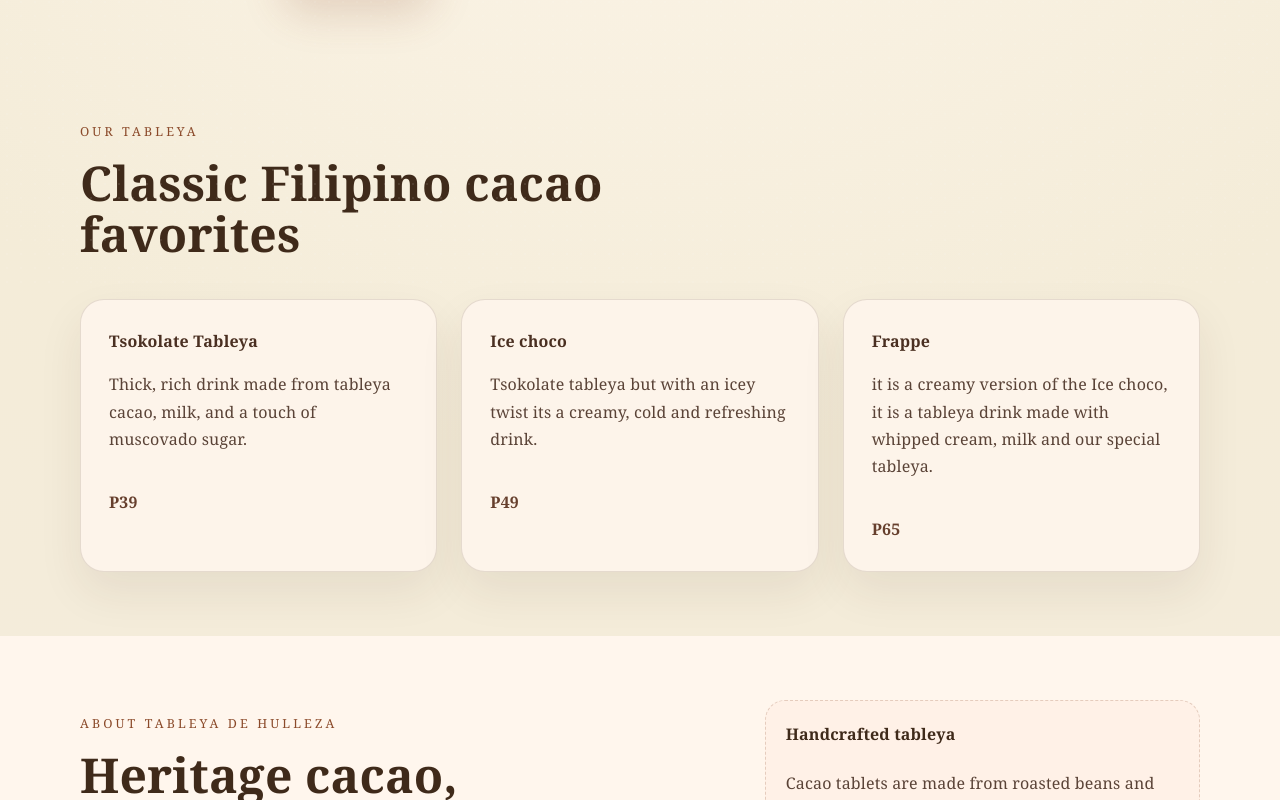
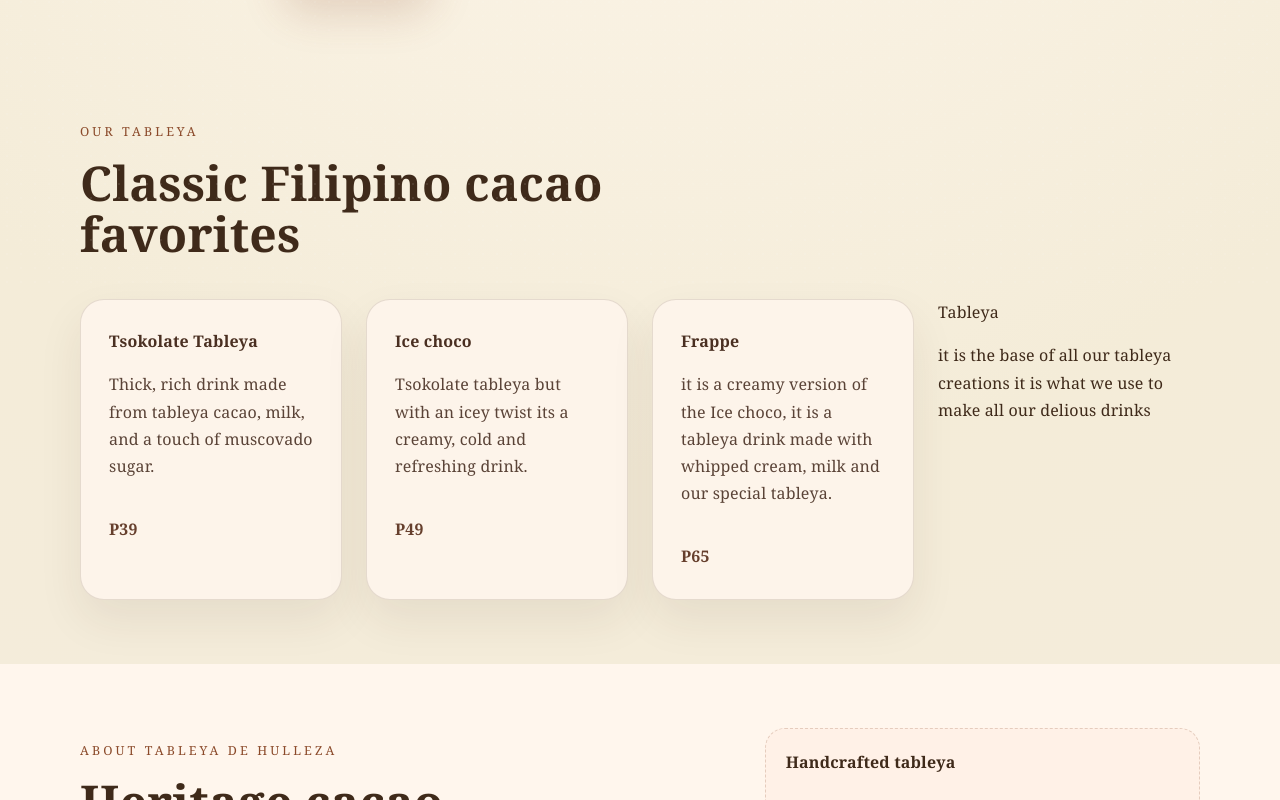
Before and after one commit to jacobinthe2-collab/tableya-de-hulleza1, a plain HTML site: page index.html in a window 1280 px wide. Shown: the part 509-1309 px from the top of the page. Drawn offline with Linux system fonts and the light colour scheme.

Commit message:
Fix HTML formatting and add missing content

```diff
--- a/index.html
+++ b/index.html
@@ -60,6 +60,9 @@
             <p>it is a creamy version of the Ice choco, it is a tableya drink made with whipped cream, milk and our special tableya.</p>
             <span>P65</span>
           </article>
+          <article class="card>
+            <h5>Tableya</h5>
+            <p>it is the base of all our tableya creations it is what we use to make all our delious drinks</p>
         </div>
       </div>
     </section>
```
